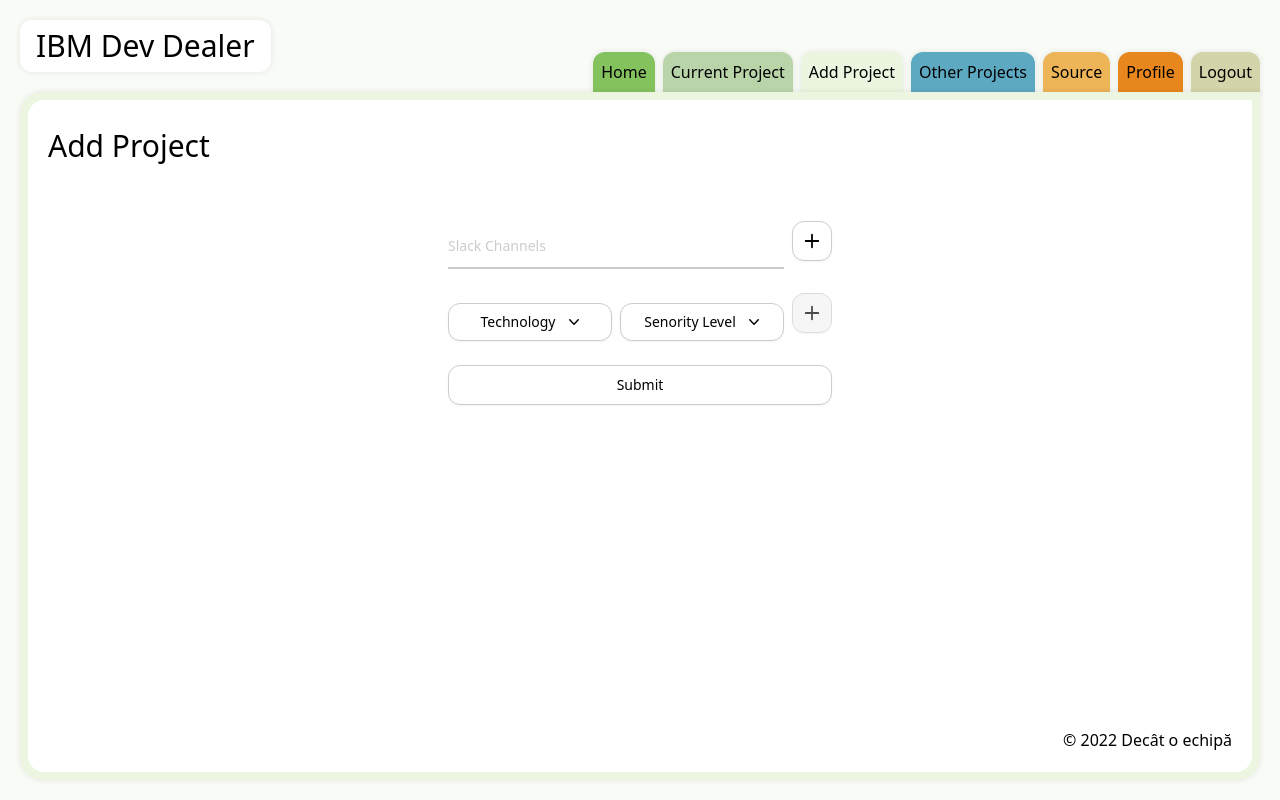
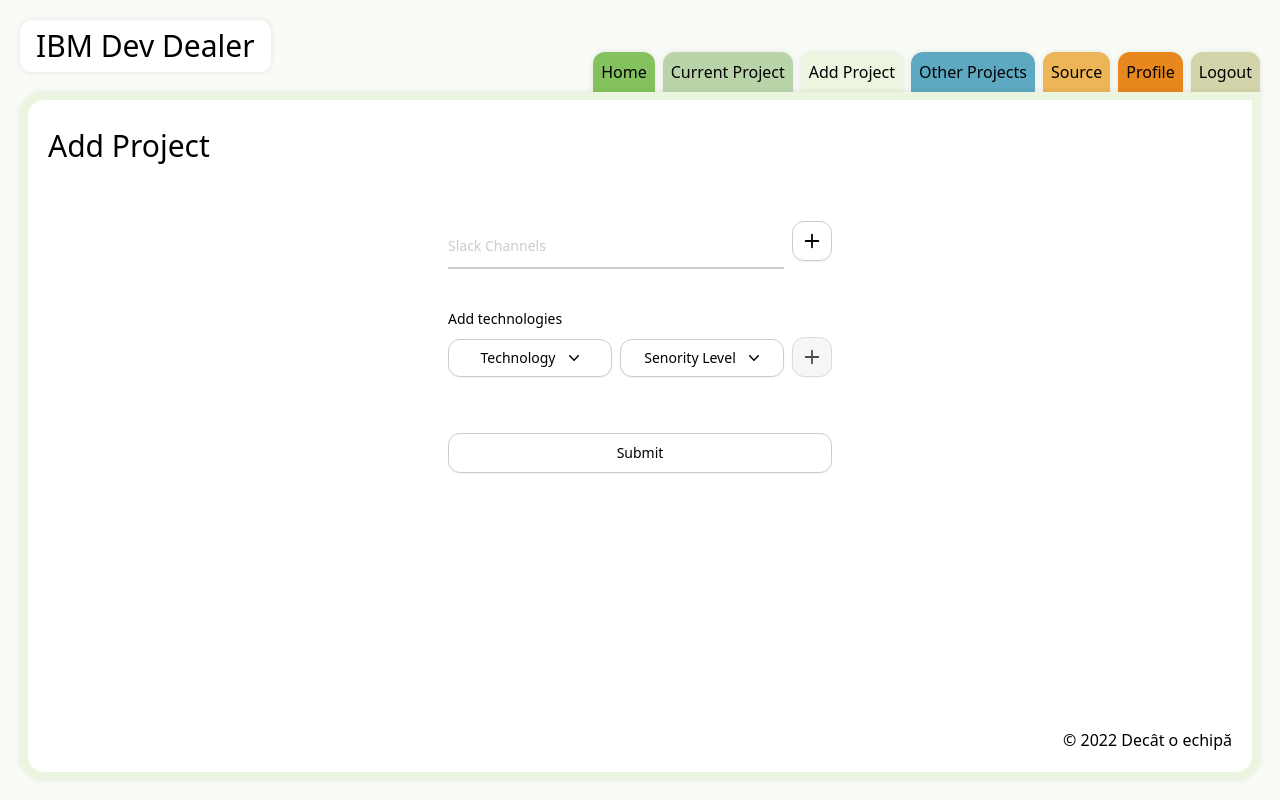
Before and after one commit to IBM-Dev-Dealer/frontend, a Next.js app: page /add-project in a window 1280 px wide. Built offline with nearby package versions, Linux system fonts and the light colour scheme.

Commit message:
finalize work

```diff
--- a/components/atoms/ColoredItems/ColoredItems.jsx
+++ b/components/atoms/ColoredItems/ColoredItems.jsx
@@ -12,7 +12,7 @@ const ColoredItems = ({ items, removeItem }) => {
         <div className='flex items-center'>
           <XMarkIcon
             className='cursor-pointer w-6 h-6 hover:scale-125 active:opacity-20 active:scale-50'
-            onClick={() => removeItem(entry)}
+            onClick={() => removeItem(entry, i)}
           />
         </div>
       </div>
--- a/components/atoms/Dropdown/Dropdown.jsx
+++ b/components/atoms/Dropdown/Dropdown.jsx
@@ -6,7 +6,7 @@ import classNames from 'classnames';
 
 const Dropdown = ({ list, selected, select, placeholder }) => {
   return (
-    <Menu as='div' className='relative inline-block text-left w-full'>
+    <Menu as='div' className='relative inline-block text-left w-full my-2'>
       <Menu.Button className='inline-flex w-full justify-center rounded-xl border border-gray-300 bg-white px-4 py-2 text-sm font-medium text-gray-700 shadow-sm hover:bg-gray-50 focus:outline-none focus:ring-2 focus:ring-indigo-500 focus:ring-offset-2 focus:ring-offset-gray-100'>
         {!selected ? placeholder : selected.label}
         <ChevronDownIcon className='-mr-1 ml-2 h-5 w-5' aria-hidden='true' />
--- a/components/molecules/ObjectList/ObjectList.jsx
+++ b/components/molecules/ObjectList/ObjectList.jsx
@@ -4,7 +4,7 @@ import Button from '../../atoms/Button/Button';
 import ColoredItems from '../../atoms/ColoredItems/ColoredItems';
 import Dropdown from '../../atoms/Dropdown/Dropdown';
 
-const ObjectList = ({ setList, list, dataFieldsNames, dataFields }) => {
+const ObjectList = ({ setList, list, dataFieldsNames, dataFields, label }) => {
   const [selection, setSelection] = useState({});
   const [isValid, setIsValid] = useState(false);
 
@@ -16,6 +16,10 @@ const ObjectList = ({ setList, list, dataFieldsNames, dataFields }) => {
     }
   }, [dataFieldsNames.length, selection]);
 
+  useEffect(() => {
+    setSelection({});
+  }, [list]);
+
   const handleSubmit = () => {
     setList((prev) => {
       const newArr = [...prev];
@@ -24,19 +28,17 @@ const ObjectList = ({ setList, list, dataFieldsNames, dataFields }) => {
     });
   };
 
-  const removeEntry = (entry) => {
+  const removeEntry = (entry, index) => {
     setList((prev) => {
-      console.log('list prev', prev);
-      console.log('list entry', entry);
-      //   const newArr = [...prev];
-      //   const index = prev.indexOf(entry);
-      //   newArr.splice(index, 1);
-      return prev;
+      const newArr = [...prev];
+      newArr.splice(index, 1);
+      return newArr;
     });
   };
 
   return (
-    <>
+    <div>
+      <div className='text-sm'>{label}</div>
       <div className='flex gap-2 items-end'>
         {dataFieldsNames.map((field) => (
           <Dropdown
@@ -64,12 +66,12 @@ const ObjectList = ({ setList, list, dataFieldsNames, dataFields }) => {
           items={list.map((item) =>
             Object.keys(item)
               .map((key) => item[key].label)
-              .join('  /  '),
+              .join(' / '),
           )}
           removeItem={removeEntry}
         />
       </div>
-    </>
+    </div>
   );
 };
 
--- a/components/molecules/ObjectList/useObjectListState.jsx
+++ b/components/molecules/ObjectList/useObjectListState.jsx
@@ -2,7 +2,6 @@ import { useState } from 'react';
 
 export const useObjectListState = (dataFieldsString) => {
   const [objectList, setObjectList] = useState([]);
-  const [selectedValue, setSelectedValue] = useState({});
   const [inputWasTouched, setInputWasTouched] = useState(false);
 
   const initialValue = {};
@@ -10,16 +9,10 @@ export const useObjectListState = (dataFieldsString) => {
     initialValue[field] = [];
   });
 
-  const [dataFields, setDataFields] = useState(initialValue);
-
   return {
     objectList,
     setObjectList,
-    selectedValue,
-    setSelectedValue,
     inputWasTouched,
     setInputWasTouched,
-    dataFields,
-    setDataFields,
   };
 };
--- a/components/molecules/StringList/StringList.jsx
+++ b/components/molecules/StringList/StringList.jsx
@@ -29,7 +29,7 @@ const StringList = ({ textInput, setList, list, emptyValue = '' }) => {
   };
 
   return (
-    <>
+    <div>
       <div className='flex gap-2 items-end'>
         <TextInput
           disabled={textInput.disabled}
@@ -62,7 +62,7 @@ const StringList = ({ textInput, setList, list, emptyValue = '' }) => {
       <div className='flex gap-4 flex-wrap my-2'>
         <ColoredItems items={list} removeItem={removeEntry} />
       </div>
-    </>
+    </div>
   );
 };
 
--- a/components/page-components/AddProject/AddProject.jsx
+++ b/components/page-components/AddProject/AddProject.jsx
@@ -26,14 +26,8 @@ const AddProject = () => {
     setInputWasTouched: setSlackChannelInputWasTouched,
   } = useStringListState();
 
-  const {
-    objectList: technologies,
-    setObjectList: setTechnologies,
-    selectedValue: selectedTechnology,
-    setSelectedValue: setSelectedTechnology,
-    dataFields,
-    setDataFields,
-  } = useObjectListState(DATA_FIELDS_NAMES);
+  const { objectList: technologies, setObjectList: setTechnologies } =
+    useObjectListState(DATA_FIELDS_NAMES);
 
   const validate = yup.object({
     client: yup.string().required('Please enter client name.'),
@@ -62,6 +56,7 @@ const AddProject = () => {
             {(formik) => {
               return (
                 <Form>
+                  <div className='flex flex-col gap-6'>
                     <StringList
                       emptyValue='#'
                       setList={setSlackChannelList}
@@ -86,9 +81,11 @@ const AddProject = () => {
                       name='technologies'
                       dataFieldsNames={DATA_FIELDS_NAMES}
                       dataFields={DATA_FIELDS}
+                      label='Add technologies'
                     />
 
                     <Button label={'Submit'} type='submit' />
+                  </div>
                 </Form>
               );
             }}
```
Lines whose indentation alone changed are shown as unchanged.
